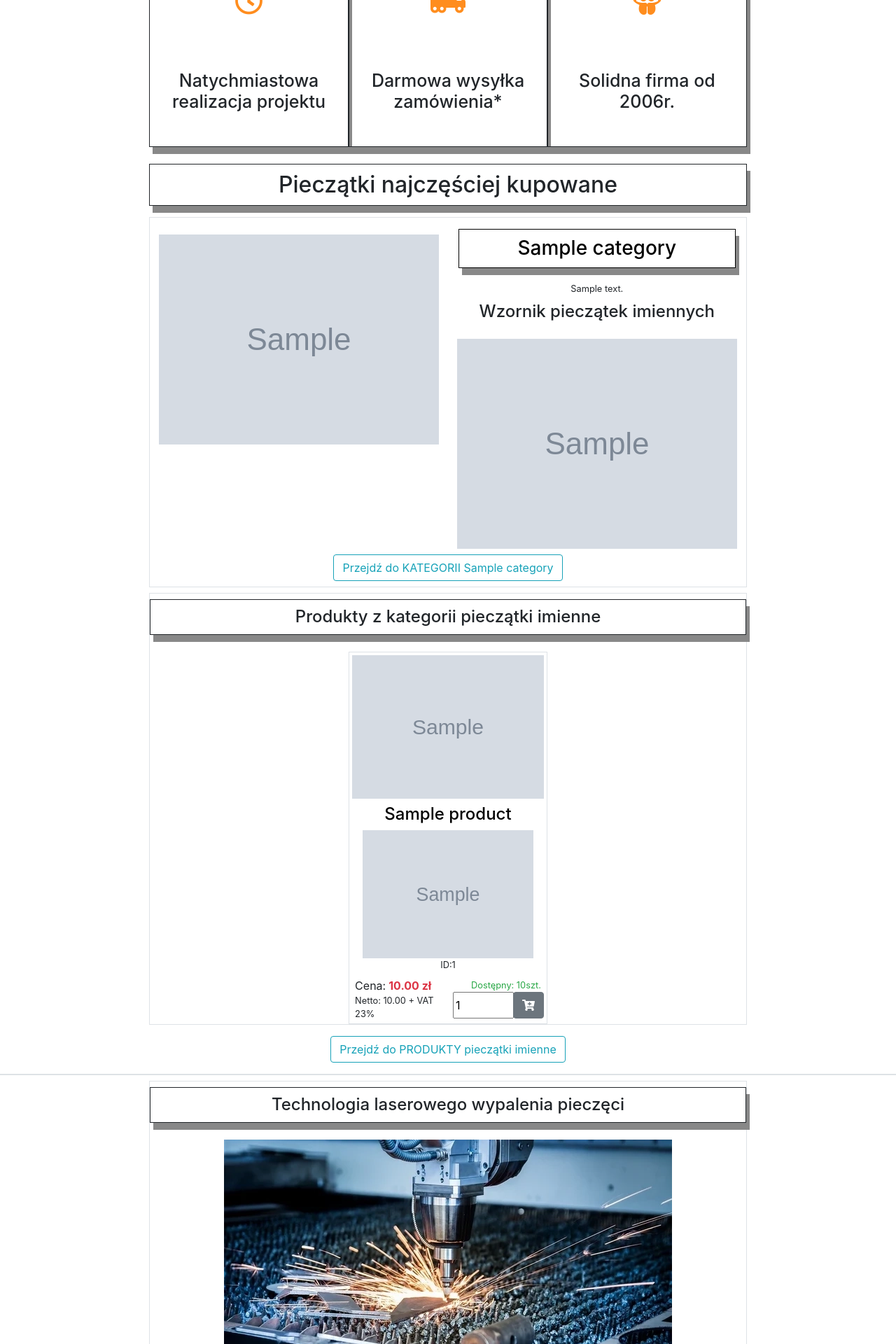
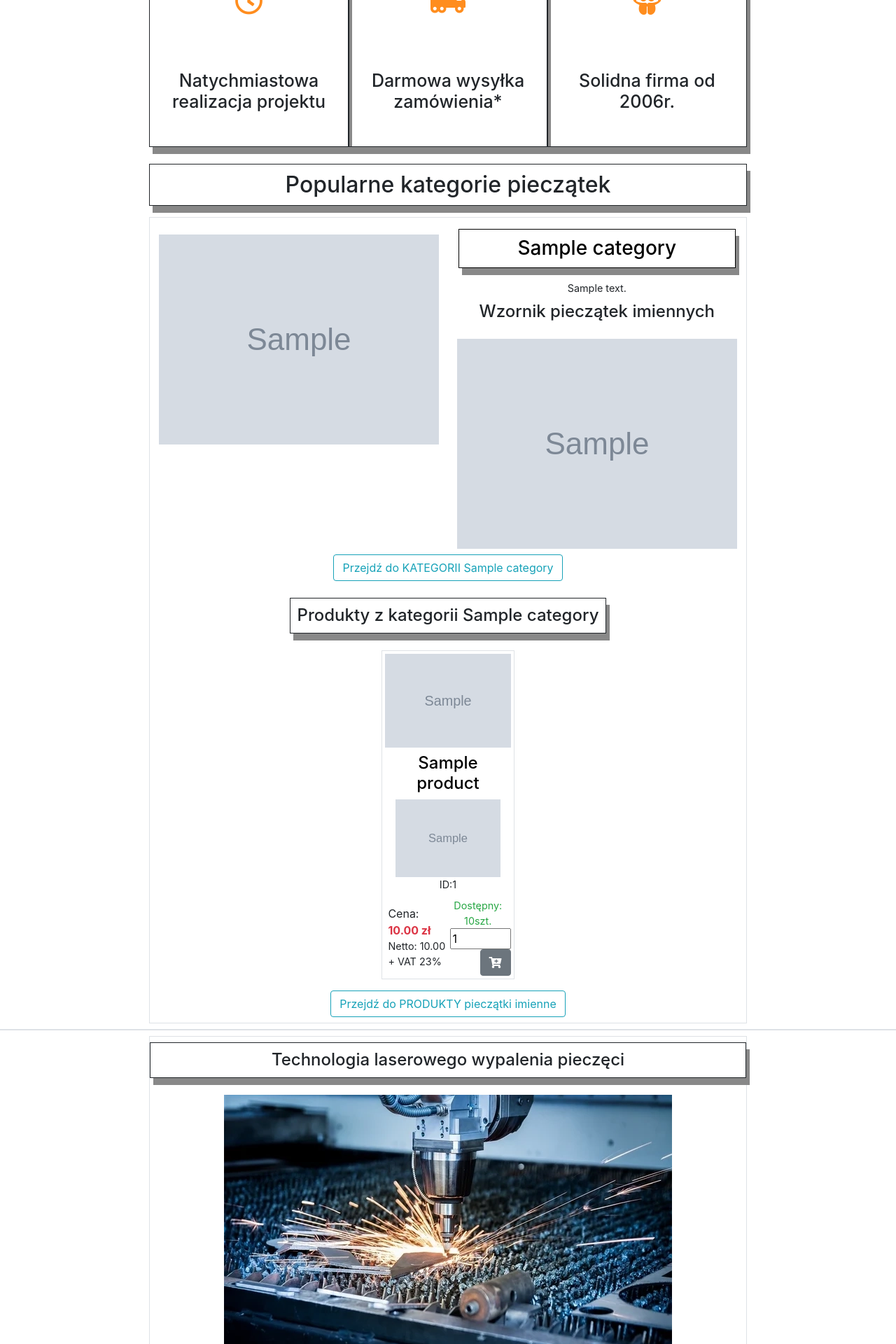
Before and after one commit to KennyDaktyl/pieczatki-colop.pl, a Django app: template front/templates/front/welcome.html in a window 1280 px wide. Shown: the part 1242-3162 px from the top of the page at 70% size. Run offline with Django 3.2, Linux system fonts and the light colour scheme; tables that the repository leaves empty hold one stand-in row (values such as "Sample post"); the template is opened without the code that fills it: values that come from a table or form of the project are taken from there, most other values are stand-ins (such as "Sample title", 1, 10 or a date in 2020); grey boxes marked "Sample" are stand-in pictures; some libraries are stand-ins or nearby versions.

Commit message:
add front c.d.

```diff
--- a/front/templates/front/welcome.html
+++ b/front/templates/front/welcome.html
@@ -66,7 +66,7 @@
 </div>
 
 <div class="col-lg-8 mx-auto m-0 p-0 mt-2 row d-flex align-items-center motto_2">
-    <h2 class="col-12 mt-3 mx-auto text-center title">Pieczątki najczęściej kupowane</h2>
+    <h2 class="col-12 mt-3 mx-auto text-center title">Popularne kategorie pieczątek</h2>
 </div>
 
 
@@ -81,8 +81,8 @@
                 <source srcset="{{ im }}" type="image/webp">
                 {% thumbnail cat.image "350" crop='center' format="WEBP"  as im %}
                 <source srcset="{{ im }}" type="image/webp" />
-                    <img class="img-fluid mx-auto mt-2" src="{{ MEDIA_URL }}{{im}}" alt="" title="">
-                    {% endthumbnail %}
+                <img class="img-fluid mx-auto mt-2" src="{{ MEDIA_URL }}{{im}}" alt="" title="">
+                {% endthumbnail %}
             </a>
             {% endthumbnail %}
         </div>
@@ -115,10 +115,11 @@
                 <button class="btn btn-outline-info">Przejdź do KATEGORII {{cat.name}}</button>
             </a>
         </div>
-    </div>
-    {% for prod in cat.products %}
-    <div class="col-lg-8 motto row m-0 p-0 mt-2 mb-2 mx-auto text-center border d-flex justify-content-center">
-        <h4 class="mx-auto text-center mt-2 col-12 title">Produkty z kategorii pieczątki imienne</h4>
+        {% for prod in cat.products %}
+        <div class="col-lg-8 motto row m-0 p-0 mt-2 mb-2 mx-auto text-center d-flex justify-content-center">
+        <div class="col-12 text-center mx-auto row">
+            <h4 class="mx-auto text-center mt-2 title">Produkty z kategorii {{cat.name}}</h4>
+        </div>
         <div class="col-6 col-lg-4 m-0 p-1 border d-flex align-items-start row mt-3">
             <div class="col-12 m-0 p-0">
                 {% thumbnail prod.image "350x100" crop='center' format="WEBP"  as im %}
@@ -169,7 +170,7 @@
         </a>
     </div>
 </div>
-<div class="col-12 border m-0 p-0"></div>
+<div class="col-12 border m-0 p-0 mt-2"></div>
 {% endfor %}
 
 <div class="col-lg-8 motto row m-0 p-0 mt-2 mb-2 mx-auto text-center border d-flex justify-content-center">
--- a/pieczatki/static/css/main.css
+++ b/pieczatki/static/css/main.css
@@ -311,6 +311,9 @@
     color: black;
 }
 
+.motto small {
+    font-size: 0.9rem;
+}
 .motto a:hover {
     color: red;
     text-decoration: none;
@@ -372,7 +375,7 @@
     }
 
     .motto h4 {
-        font-size: 1.2rem;
+        font-size: 1.1rem;
     }
 
     .motto p {
```
